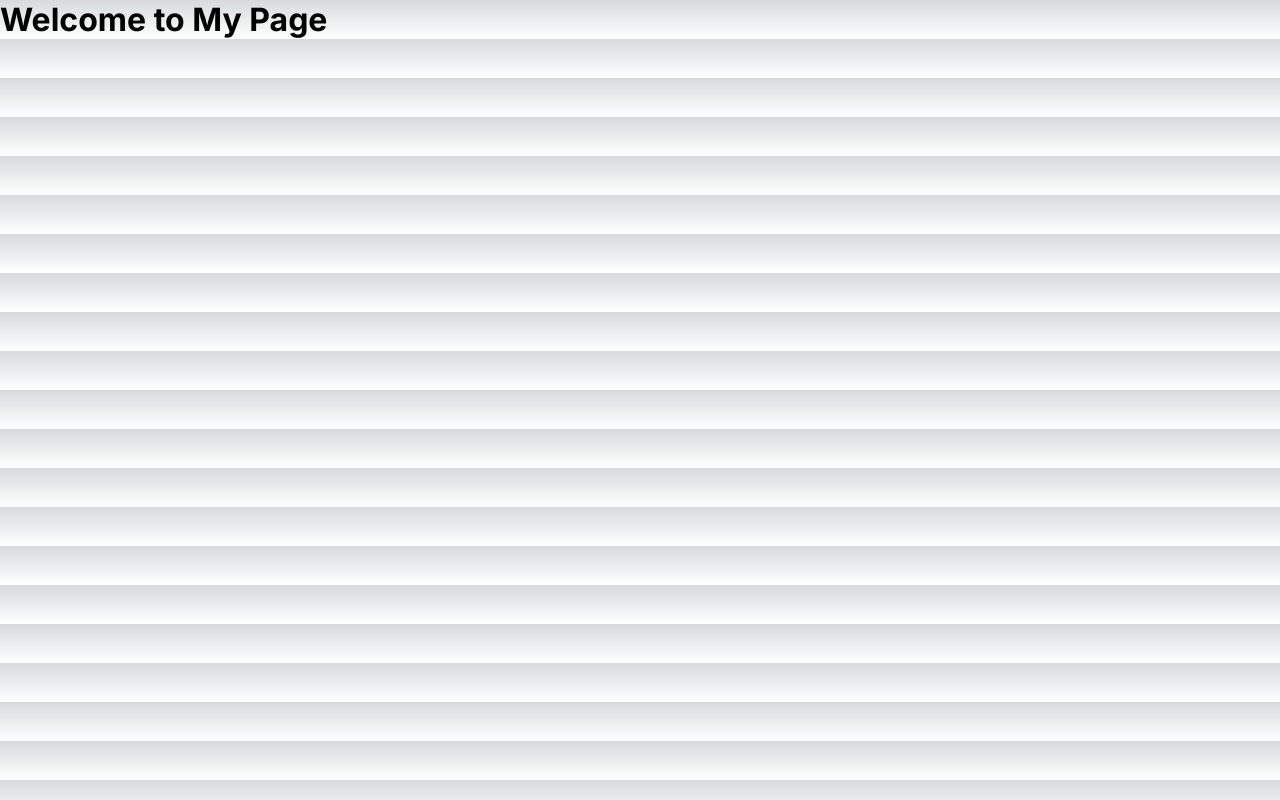
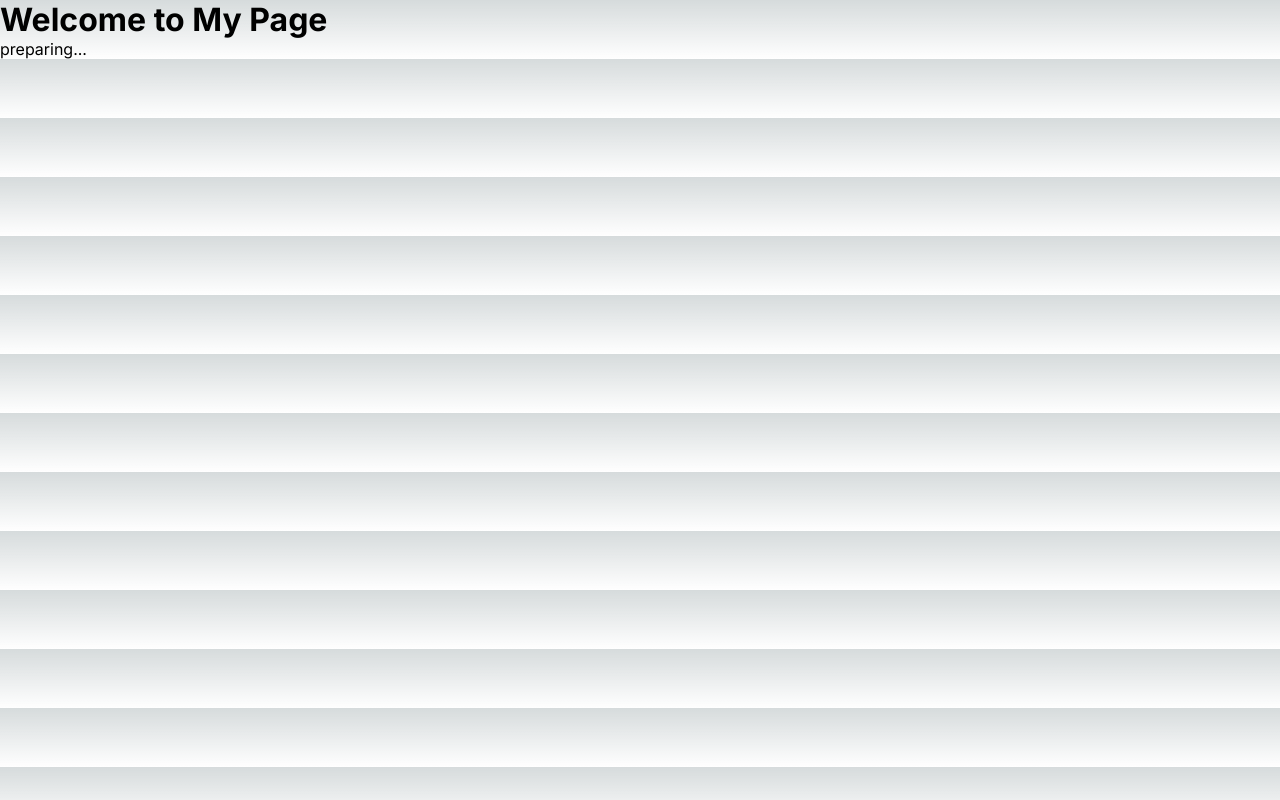
Before and after one commit to asakaicode/portfolio-asakai, a Next.js app: page / in a window 1280 px wide. Built offline with nearby package versions, Linux system fonts and the light colour scheme.

Commit message:
fix: add preparing comments

```diff
--- a/src/app/page.tsx
+++ b/src/app/page.tsx
@@ -1,5 +1,5 @@
 export default function Home() {
   return (
-    <div><h1>Welcome to My Page</h1></div>
+    <div><h1>Welcome to My Page</h1><p>preparing...</p></div>
   );
 }
```
